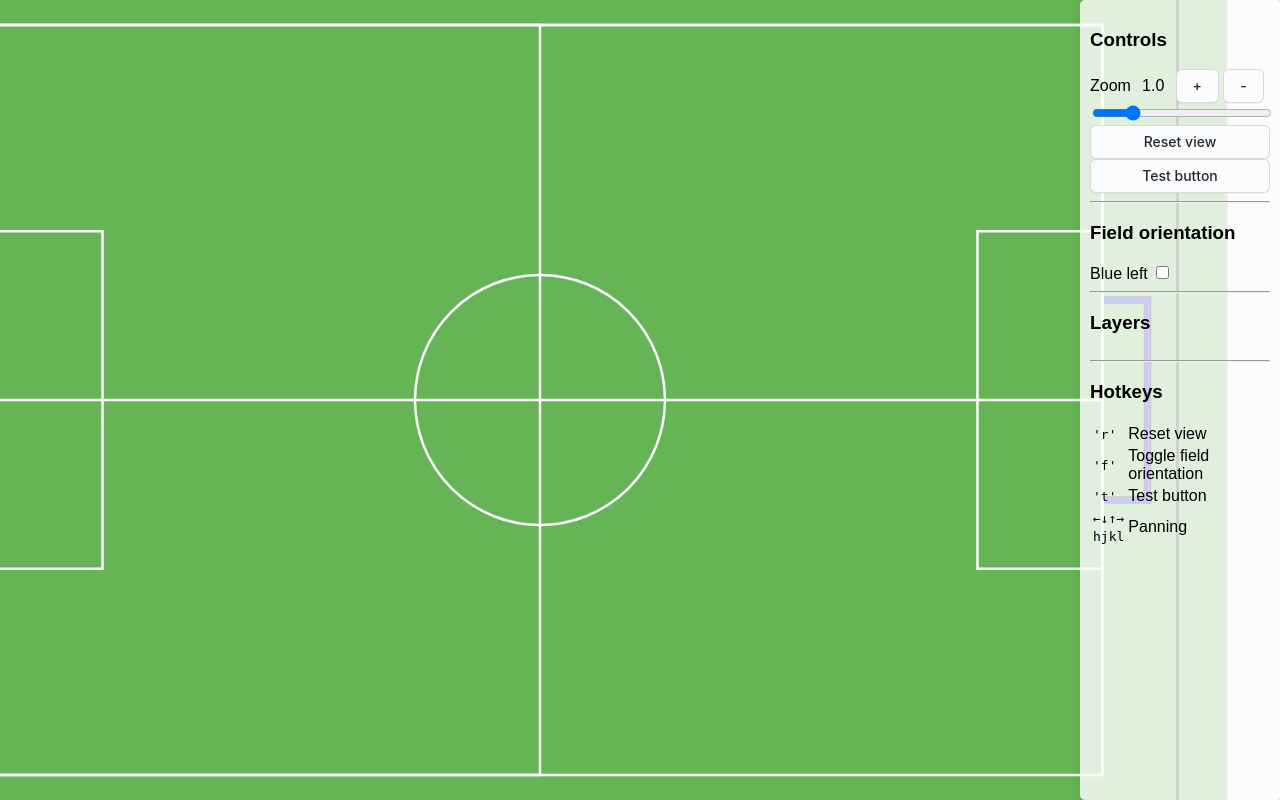
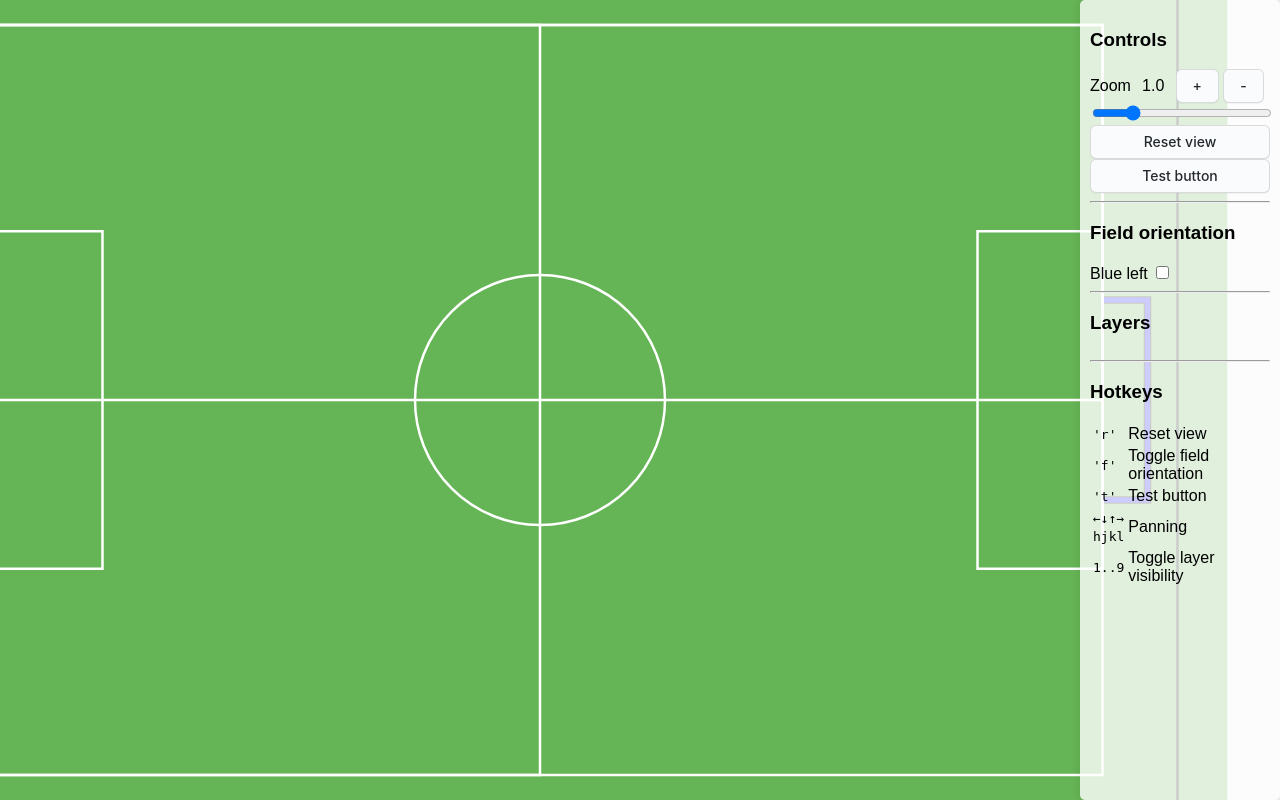
Before and after one commit to SPbUnited/PAcmaCS, a Flask app: page / in a window 1280 px wide. Run offline with Flask 3, Linux system fonts and the light colour scheme; some libraries are stand-ins or nearby versions.

Commit message:
added hotkey hint about layer toggle

```diff
--- a/serviz/templates/index.html
+++ b/serviz/templates/index.html
@@ -62,6 +62,10 @@
                         <td><tt>←↓↑→</tt><br><tt>hjkl</tt></td>
                         <td>Panning</td>
                     </tr>
+                    <tr>
+                        <td><tt>1..9</tt></td>
+                        <td>Toggle layer visibility</td>
+                    </tr>
                 </table>
             </div>
         </div>
```
